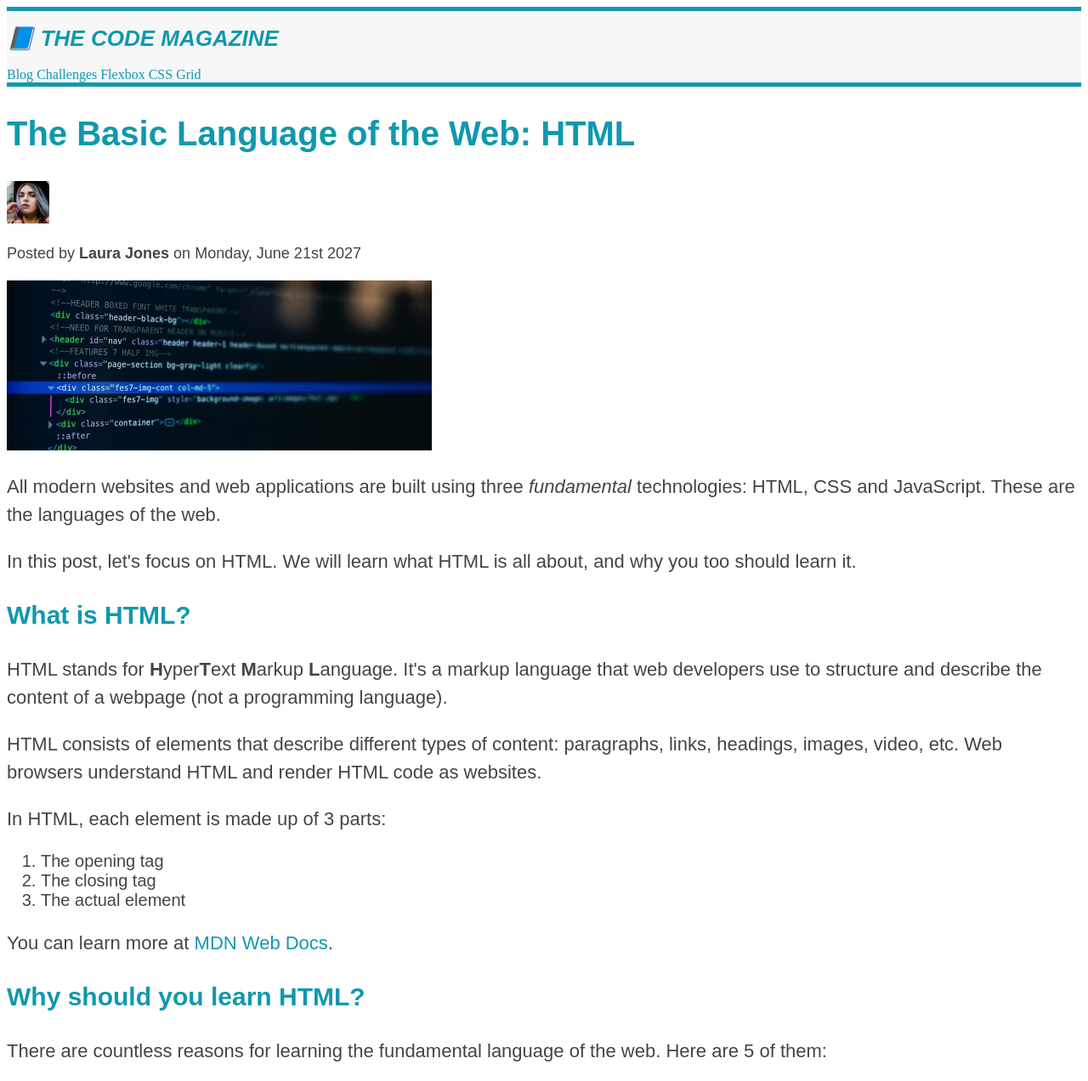
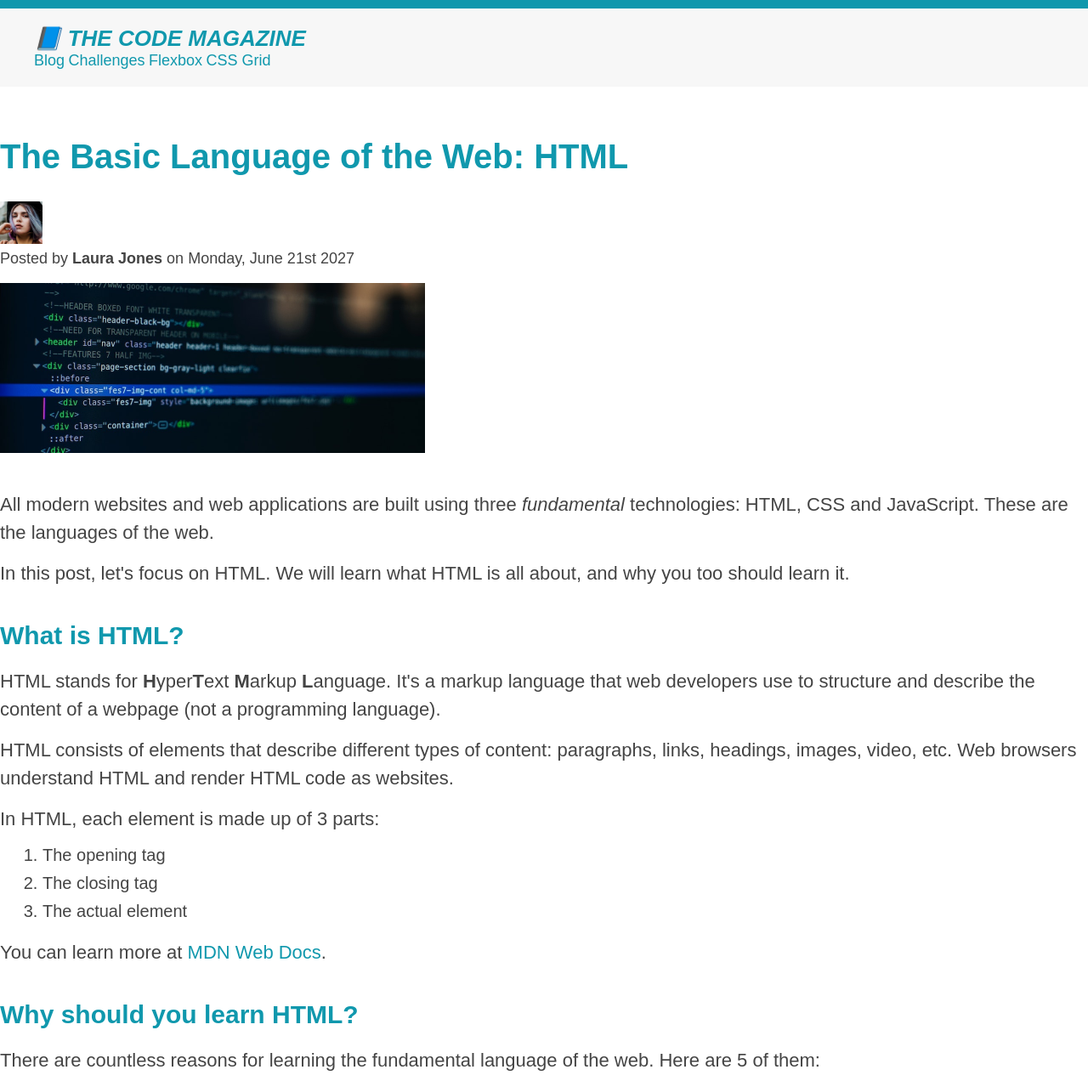
Before and after one commit to Khaled-Ballour/html-css, a plain HTML site: page starter/03-CSS-Fundamentals/index.html in a window 1280 px wide. Shown: the top 1272 px of the page at 85% size. Drawn offline with Linux system fonts and the light colour scheme.

Commit message:
adding margins

```diff
--- a/starter/03-CSS-Fundamentals/index.html
+++ b/starter/03-CSS-Fundamentals/index.html
@@ -28,7 +28,7 @@
     </header>
 
     <article>
-      <header>
+      <header class="post-header">
         <h2>The Basic Language of the Web: HTML</h2>
 
         <img
--- a/starter/03-CSS-Fundamentals/style.css
+++ b/starter/03-CSS-Fundamentals/style.css
@@ -1,11 +1,33 @@
-h1,
-h2,
-h3,
-h4,
-li,
-p {
+* {
+  margin: 0;
+  padding: 0;
+}
+
+body {
+  color: #444;
   font-family: sans-serif;
-  color: #444;
+  border-top: 10px solid #1098ad;
+}
+
+.main-header {
+  background-color: #f7f7f7;
+  padding: 20px 40px;
+  margin-bottom: 60px;
+}
+
+.post-header {
+  margin-bottom: 40px;
+}
+
+aside {
+  background-color: #f7f7f7;
+  border-top: 5px solid #1098ad;
+  border-bottom: 5px solid #1098ad;
+  padding: 50px 0;
+}
+
+article {
+  margin-bottom: 60px;
 }
 
 h1,
@@ -23,16 +45,19 @@ h1 {
 
 h2 {
   font-size: 40px;
+  margin-bottom: 30px;
 }
 
 p {
   font-size: 22px;
-
   line-height: 1.5;
+  margin-bottom: 15px;
 }
 
 h3 {
   font-size: 30px;
+  margin-bottom: 20px;
+  margin-top: 40px;
 }
 
 h4 {
@@ -44,6 +69,10 @@ h4 {
 
 li {
   font-size: 20px;
+  margin-bottom: 10px;
+}
+li:last-child {
+  margin-bottom: 0;
 }
 
 footer p {
@@ -63,18 +92,6 @@ footer p {
   font-weight: bold;
 }
 
-.main-header {
-  background-color: #f7f7f7;
-  border-top: 5px solid #1098ad;
-  border-bottom: 5px solid #1098ad;
-}
-
-aside {
-  background-color: #f7f7f7;
-  border-top: 5px solid #1098ad;
-  border-bottom: 5px solid #1098ad;
-}
-
 /*Styling Links*/
 a:link {
   color: #1098ad;
@@ -84,3 +101,13 @@ a:link {
 a:hover {
   text-decoration: underline dotted orange;
 }
+
+nav a:link {
+  font-size: 18px;
+}
+
+ul,
+ol {
+  margin-left: 50px;
+  margin-bottom: 20px;
+}
```
